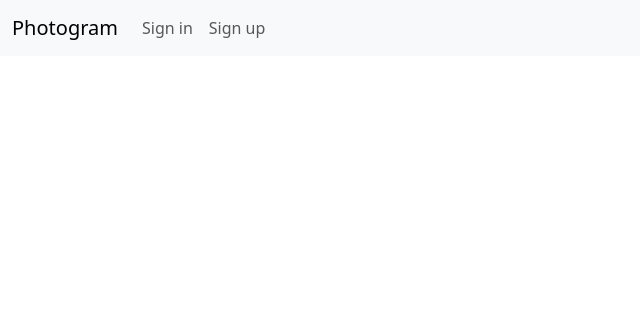
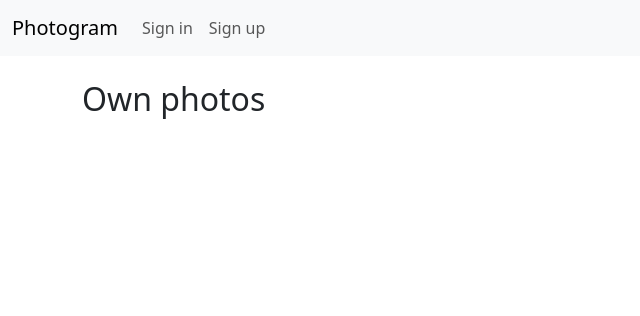
Before and after one commit to appdev-solutions/photogram-django, a Django app: template templates/users/user_detail.html in a window 1280 px wide. Shown: the top 316 px of the page, without its empty margins (0-640 px from the left). Run offline with Django 3.2, Linux system fonts and the light colour scheme; the template is opened without the code that fills it, so the values that code supplies are empty; some libraries are stand-ins or nearby versions.

Commit message:
show own photos on user profile

```diff
--- a/templates/users/user_detail.html
+++ b/templates/users/user_detail.html
@@ -4,4 +4,14 @@
 <h1>
     {{ user.username }}
 </h1>
+
+<h2>Own photos</h2>
+
+<ul>
+  {% for photo in user.own_photos.all %}
+  <li>
+      <img src="{{ photo.image }}">
+  </li>
+  {% endfor %}
+</ul>
 {% endblock content %}
```
